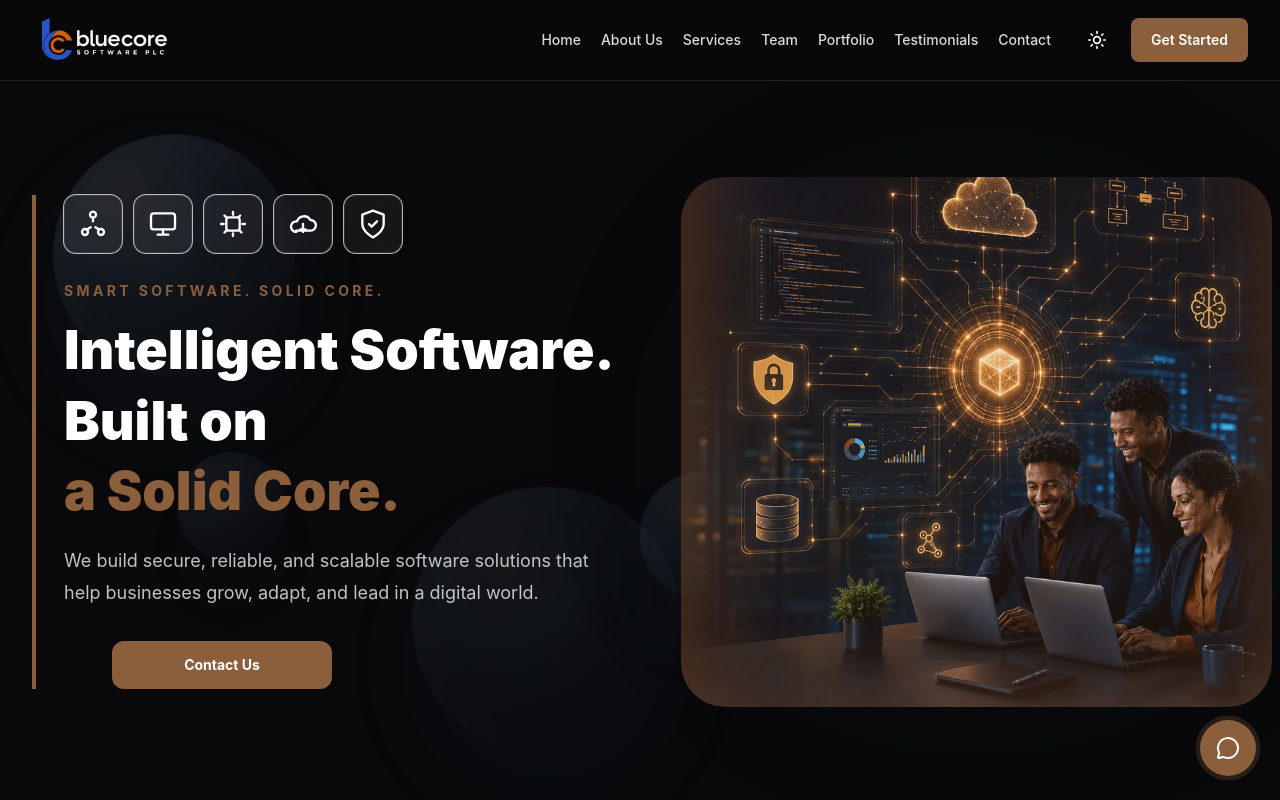
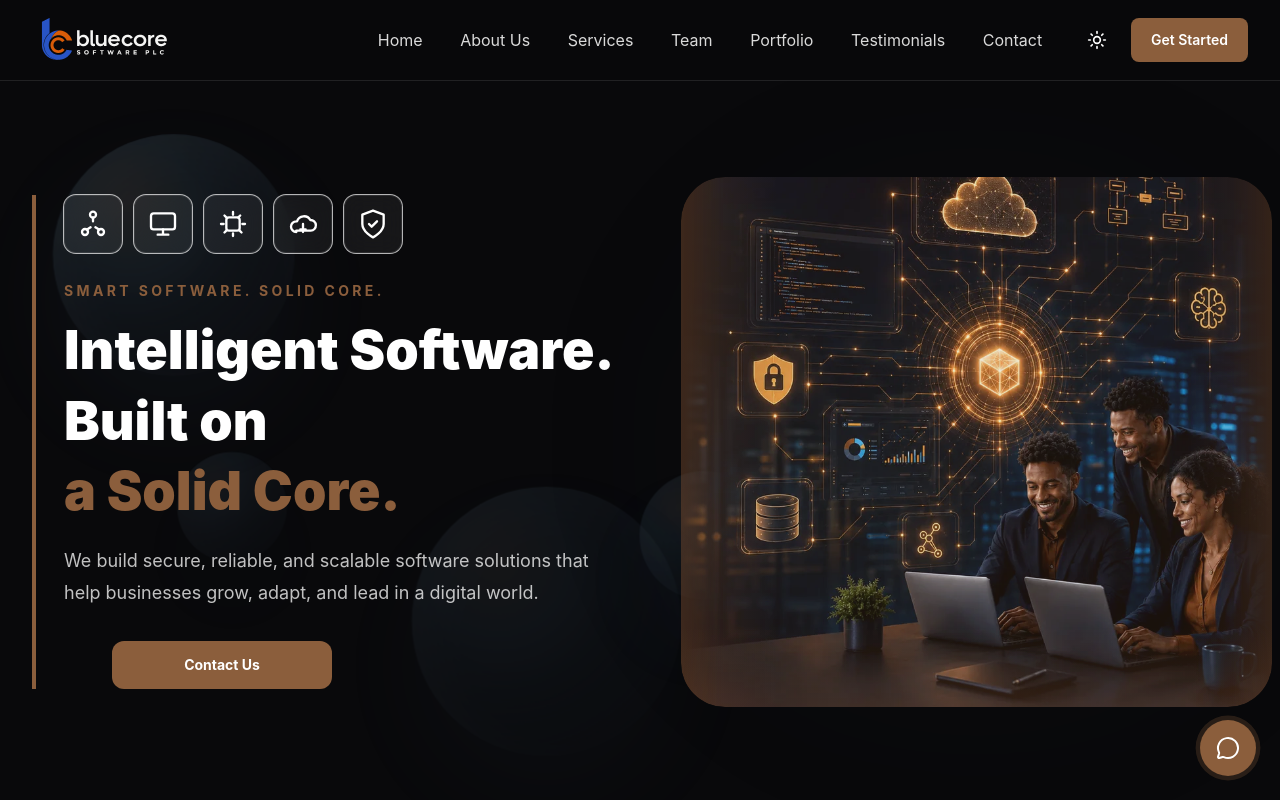
Before and after one commit to Eden426/bluecore-software-plc, a React (Vite) app: page / in a window 1280 px wide. Shown: the top 800 px of the page. Built offline with nearby package versions, Linux system fonts and the light colour scheme.

Commit message:
Style navbar text with animated brand accents

```diff
--- a/src/components/Navbar.jsx
+++ b/src/components/Navbar.jsx
@@ -68,7 +68,7 @@ export default function Navbar() {
             <a
               key={link.label}
               href={link.href}
-              className="whitespace-nowrap rounded-sm py-2 text-sm font-medium text-[#06243F] transition-colors duration-200 hover:text-[#1976D2] dark:text-white/85 dark:hover:text-[#F4D7B2]"
+              className="navbar-text-link"
             >
               {link.label}
             </a>
@@ -150,7 +150,7 @@ export default function Navbar() {
                 key={link.label}
                 href={link.href}
                 onClick={() => setIsOpen(false)}
-                className="rounded-lg px-3 py-3 text-base font-medium text-[#06243F] transition-colors duration-200 hover:bg-[#EAF3FF] hover:text-[#103759] dark:text-white/85 dark:hover:bg-white/[0.06] dark:hover:text-[#F4D7B2]"
+                className="navbar-text-link navbar-text-link-mobile"
               >
                 {link.label}
               </a>
--- a/src/index.css
+++ b/src/index.css
@@ -98,6 +98,61 @@
 }
 
 @layer components {
+  .navbar-text-link {
+    --nav-text-accent: #1765b1;
+    --nav-text-highlight: #eaf3ff;
+    position: relative;
+    display: flex;
+    align-items: center;
+    min-height: 44px;
+    padding: .6rem .55rem;
+    border-radius: .65rem;
+    color: #06243f;
+    font-size: 1rem;
+    font-weight: 400;
+    line-height: 1.3;
+    white-space: nowrap;
+    transition: background-color 220ms ease, color 220ms ease, transform 220ms ease;
+  }
+
+  .dark .navbar-text-link {
+    --nav-text-accent: #d8b28c;
+    --nav-text-highlight: rgb(139 94 60 / .16);
+    color: rgb(255 255 255 / .85);
+  }
+
+  .navbar-text-link::after {
+    content: "";
+    position: absolute;
+    right: .55rem;
+    bottom: .22rem;
+    left: .55rem;
+    height: 3px;
+    border-radius: 3px;
+    background: linear-gradient(90deg, transparent, var(--nav-text-accent) 20%, var(--nav-text-accent) 80%, transparent);
+    transform: scaleX(0);
+    transform-origin: center;
+    transition: transform 280ms cubic-bezier(.2, .7, .2, 1);
+  }
+
+  .navbar-text-link:hover,
+  .navbar-text-link:focus-visible,
+  .navbar-text-link:active {
+    background-color: var(--nav-text-highlight);
+    color: var(--nav-text-accent);
+  }
+
+  .navbar-text-link:hover::after,
+  .navbar-text-link:focus-visible::after,
+  .navbar-text-link:active::after { transform: scaleX(1); }
+
+  .navbar-text-link-mobile { padding: .75rem; }
+  .navbar-text-link-mobile::after { right: auto; left: .75rem; width: 2rem; }
+
+  @media (hover: hover) and (prefers-reduced-motion: no-preference) {
+    .navbar-text-link:hover { transform: translateY(-2px); }
+  }
+
   .input {
     width: 100%;
     background: var(--bluecore-surface);
```
